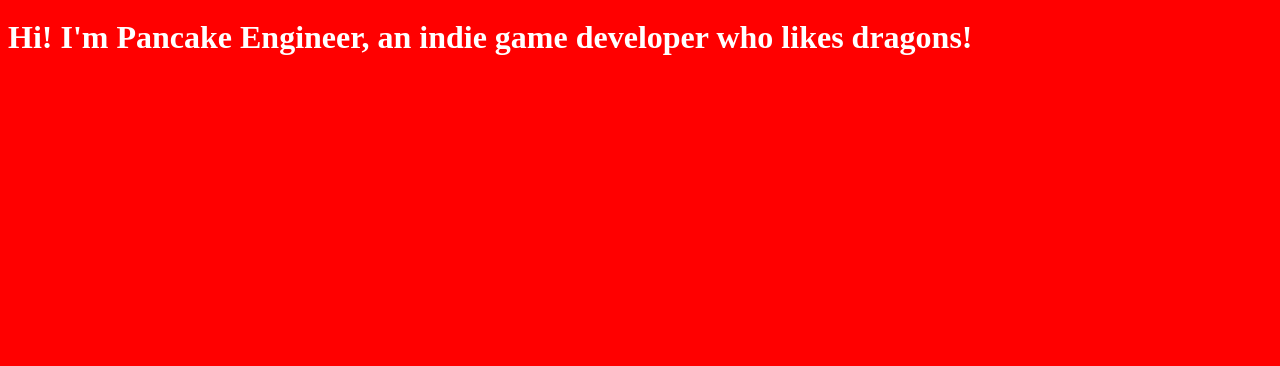
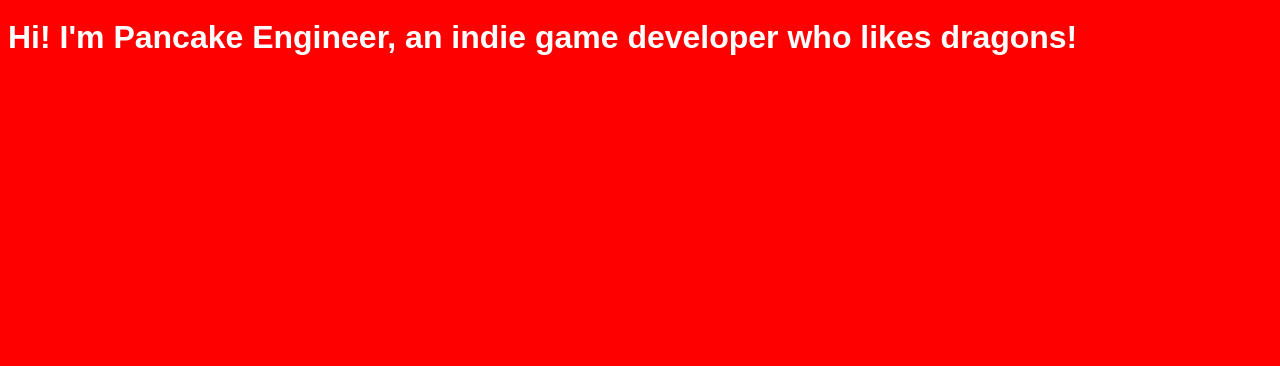
Before and after one commit to ThePancakeEngineer/PancakeEngineerNET, a plain HTML site: page index.html in a window 1280 px wide. Shown: the part 434-800 px from the top of the page. Drawn offline with Linux system fonts and the light colour scheme.

Commit message:
Fixed typo of changing font to Arial

```diff
--- a/index.html
+++ b/index.html
@@ -7,7 +7,7 @@
     <link rel="icon" type="image/png" href="/assets/favicon.png">
     <style>
         h1 {
-            font: Arial;
+            font-family: Arial;
         }
     </style>
 </head>
```
